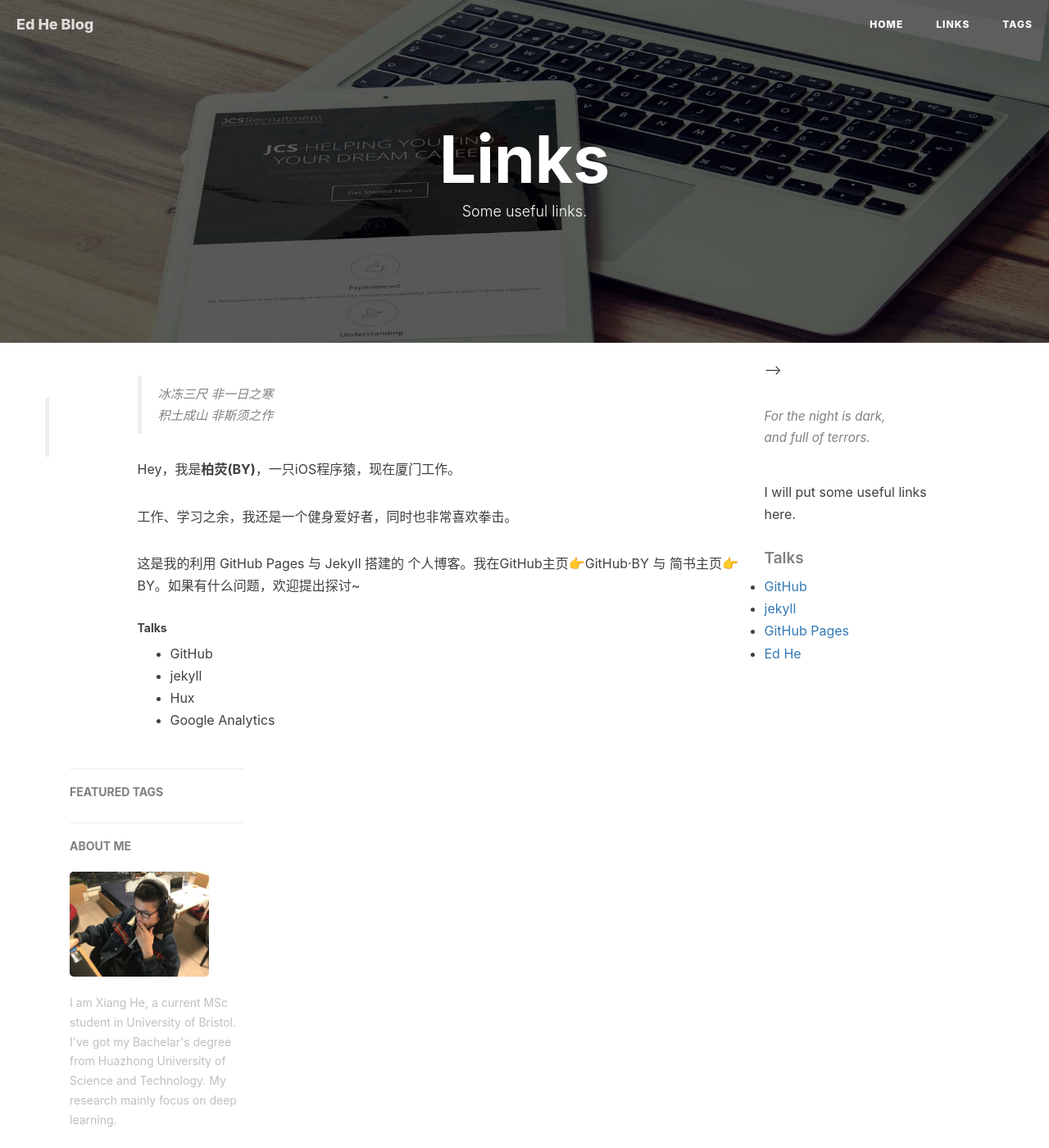
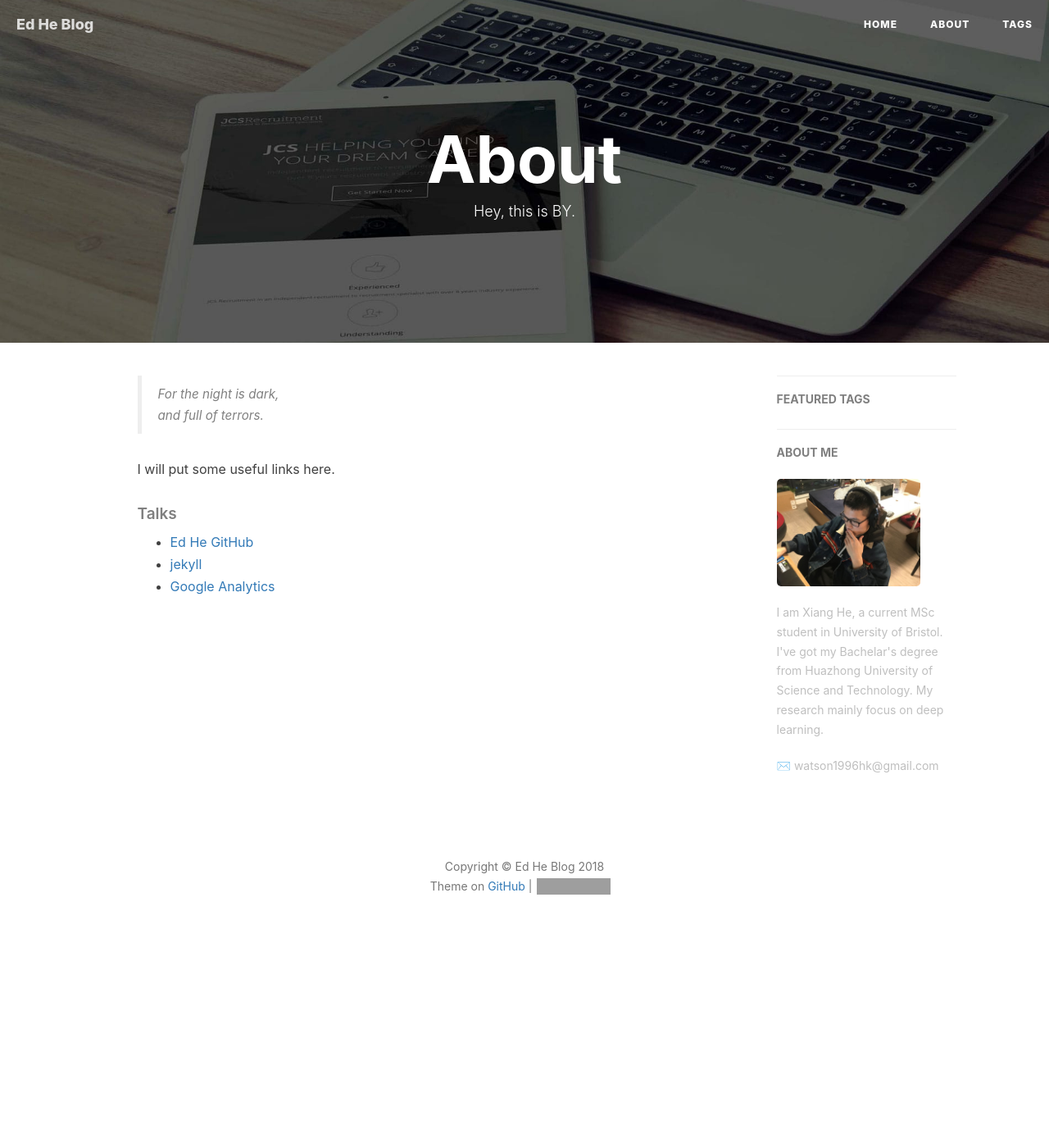
Before and after one commit to Edhe1996/edhe.github.io, a Jekyll site: the page built from about.html, in a window 1280 px wide and 1400 px high. Shown: the whole window at 82% size. Built offline with Jekyll 4.4.1, drawn with Linux system fonts in a browser that asks for light colours; nearby versions of some CDN libraries; comment, search, counter and statistics services are not loaded; grey boxes are pictures that could not be loaded.

Commit message:
Update about.html

```diff
--- a/about.html
+++ b/about.html
@@ -1,7 +1,7 @@
 ---
 layout: page
-title: "Links"
-description: "Some useful links."
+title: "About"
+description: "Hey, this is BY."
 header-img: "img/post-bg-rwd.jpg"
 ---
 
@@ -12,36 +12,35 @@
 </select> -->
 
 <!-- Chinese Version -->
-<!-- <div class="zh post-container">
+<div class="zh post-container">
 
     <!--copied from markdown -->
-    <blockquote><p>冰冻三尺 非一日之寒<br>
-    积土成山 非斯须之作</p></blockquote>
+    <blockquote><p>For the night is dark,<br>
+    and full of terrors.</p></blockquote>
 
-    <p>Hey，我是<strong>柏荧(BY)</strong>，一只iOS程序猿，现在厦门工作。</p>
-
-    <p>工作、学习之余，我还是一个健身爱好者，同时也非常喜欢拳击。</p>
-
-    <p>这是我的利用 <a href="https://pages.github.com/">GitHub Pages</a> 与 <a href="http://jekyll.com.cn/">Jekyll</a> 搭建的 个人博客。我在GitHub主页<a href="https://github.com/qiubaiying">👉GitHub·BY</a> 与 简书主页<a href="https://http://www.jianshu.com/u/e71990ada2fd">👉BY</a>。如果有什么问题，欢迎提出探讨~</p>
+    <p>I will put some useful links here.</p>
 
     <p></p>
 
     <h5>Talks</h5>
 
     <ul>
-        <li><a href="https://github.com">GitHub</a></li>
+        <li><a href="http://https://github.com/Edhe1996">Ed He GitHub</a></li>
         <li><a href="http://jekyll.com.cn/">jekyll</a></li>
-        <li><a href="http://huangxuan.me/">Hux</a></li>
         <li><a href="https://analytics.google.com/analytics">Google Analytics</a></li>
     </ul>
-</div> -->
+</div>
 
 <!-- English Version -->
-<div class="en post-container">
-    <blockquote><p>For the night is dark, <br>
-    and full of terrors.</p></blockquote>
+<!-- <div class="en post-container">
+    <blockquote><p>Yet another iOS Developer. <br>
+    Yet another Life-long Student.</p></blockquote>
 
-    <p>I will put some useful links here.</p>
+    <p>Hi, I am <strong>Baiying Qiu</strong>，you can call me <strong>BY</strong>. I am an iOS software engineer and currently working in Xiamen</p>
+
+    <p>This is my personal blog, through making Github Pages and Jekyll.My GitHub  👉 <a href="http://github.com/qiubaiying">Github·BY</a>.</p>
+
+    <p>I am a sports enthusiast, I like fitness, running and boxing.</p>
 
     <h5>Talks</h5>
 
```
Also changed, not shown: other parts of about.html (+2 -2 lines).
